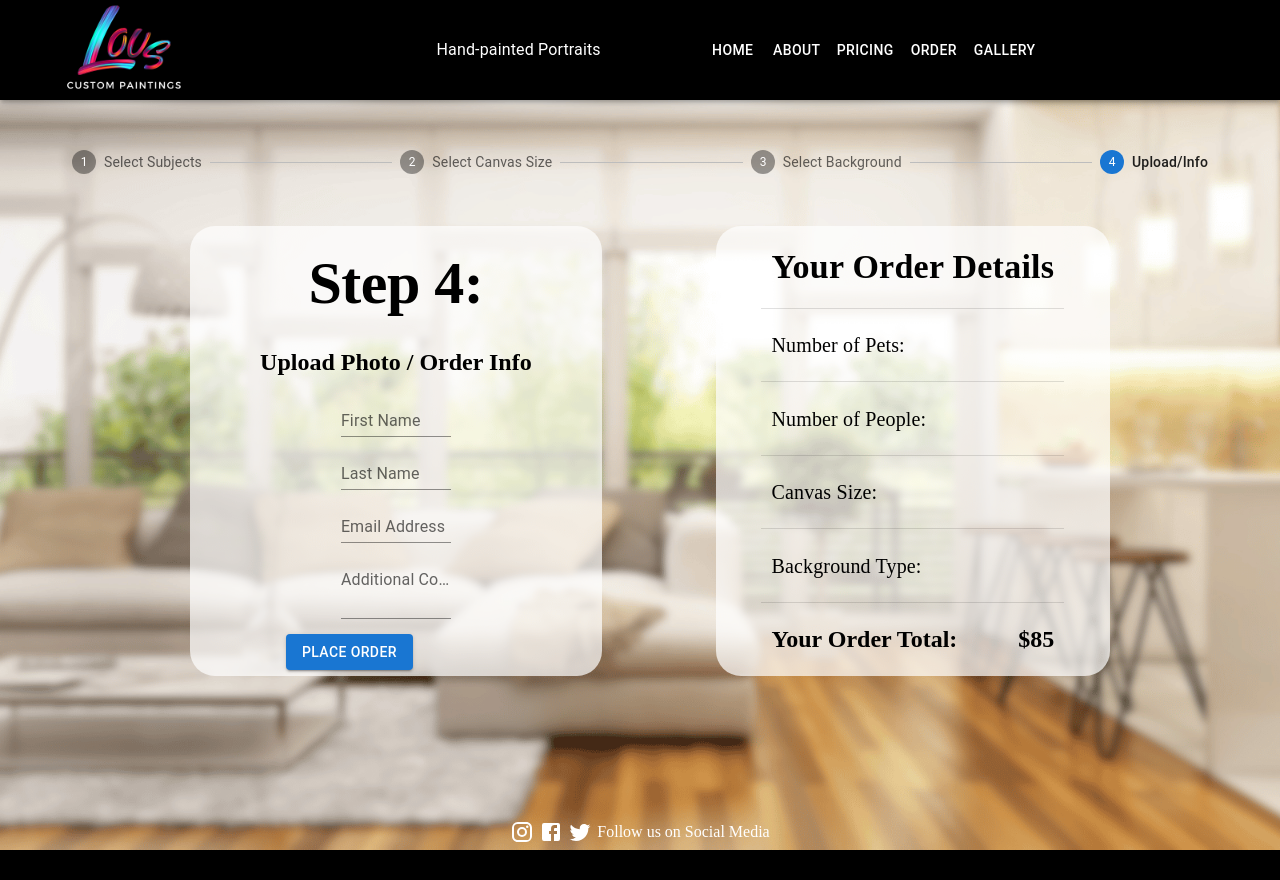
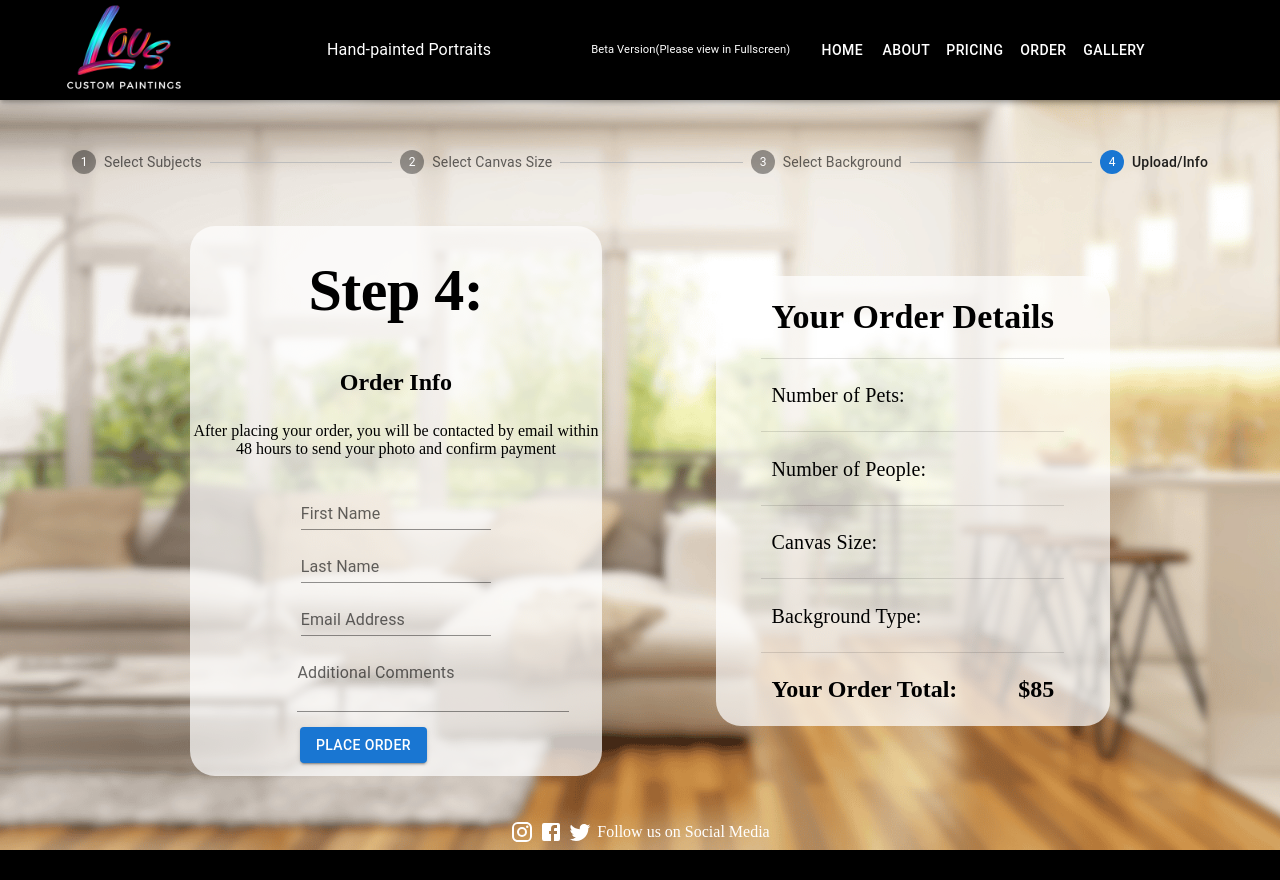
Before and after one commit to Matt-Hauser/LousPaintings, a Next.js app: page /order/stepfour in a window 1280 px wide. Built offline with nearby package versions, Linux system fonts and the light colour scheme.

Commit message:
finalized beta version

```diff
--- a/components/TopNav.js
+++ b/components/TopNav.js
@@ -93,6 +93,9 @@ function ResponsiveAppBar() {
           <Typography style={{ marginRight: "100px" }}>
             Hand-painted Portraits
           </Typography>
+          <Typography style={{ marginRight: "20px", fontSize: ".7em" }}>
+            Beta Version(Please view in Fullscreen)
+          </Typography>
 
           <Box sx={{ flexGrow: 1, display: { xs: "none", md: "flex" } }}>
             {pages.map((page, idx) => (
--- a/pages/order/stepfour.js
+++ b/pages/order/stepfour.js
@@ -155,7 +155,14 @@ export default function Step4() {
         justifyContent: "center",
       }}
     >
-      <Box sx={{ width: "90%", alignSelf: "", marginTop: "100px" }}>
+      <Box
+        sx={{
+          width: "90%",
+          alignSelf: "",
+          marginTop: "100px",
+          marginBottom: "300px",
+        }}
+      >
         <Stepper nonLinear activeStep={activeStep}>
           {steps.map((label, index) => (
             <Step key={label} completed={completed[index]}>
@@ -238,7 +245,7 @@ export default function Step4() {
           style={{
             // position: "relative",
             zIndex: "2",
-            height: "450px",
+            height: "550px",
             width: "450px",
             backgroundColor: "rgba(255, 255, 255, 0.7)",
             borderRadius: "25px",
@@ -279,7 +286,19 @@ export default function Step4() {
             }}
             variant="h5"
           >
-            Upload Photo / Order Info
+            Order Info
+          </Typography>
+          <Typography
+            style={{
+              position: "relative",
+              textAlign: "center",
+              flexBasis: "100%",
+              fontFamily: "Montserrat Variable",
+            }}
+            variant="h8"
+          >
+            After placing your order, you will be contacted by email within 48
+            hours to send your photo and confirm payment
           </Typography>
           {/* <Typography
           style={{
@@ -332,28 +351,28 @@ export default function Step4() {
               ></input>
 
               <TextField
-                style={{ width: "50%", flexBasis: "51%" }}
+                style={{ width: "70%", flexBasis: "51%" }}
                 id="standard-basic"
                 name="firstname"
                 label="First Name"
                 variant="standard"
               />
               <TextField
-                style={{ width: "50%", flexBasis: "51%" }}
+                style={{ width: "70%", flexBasis: "51%" }}
                 id="standard-basic"
                 name="lastname"
                 label="Last Name"
                 variant="standard"
               />
               <TextField
-                style={{ width: "50%", flexBasis: "51%" }}
+                style={{ width: "70%", flexBasis: "51%" }}
                 id="standard-basic"
                 name="email"
                 label="Email Address"
                 variant="standard"
               />
               <TextField
-                style={{ margin: "0px", width: "50%", flexBasis: "51%" }}
+                style={{ marginLeft: "75px", width: "100%", flexBasis: "51%" }}
                 id="standard-basic"
                 name="comments"
                 label="Additional Comments"
@@ -375,6 +394,7 @@ export default function Step4() {
                 height: "",
                 position: "relative",
                 bottom: "8%",
+                marginLeft: "40px",
               }}
               variant="contained"
             >
```
Also changed, not shown: pages/about.js (+1 -1 lines), 1 other file (tests, documents, lock files or other folders).
